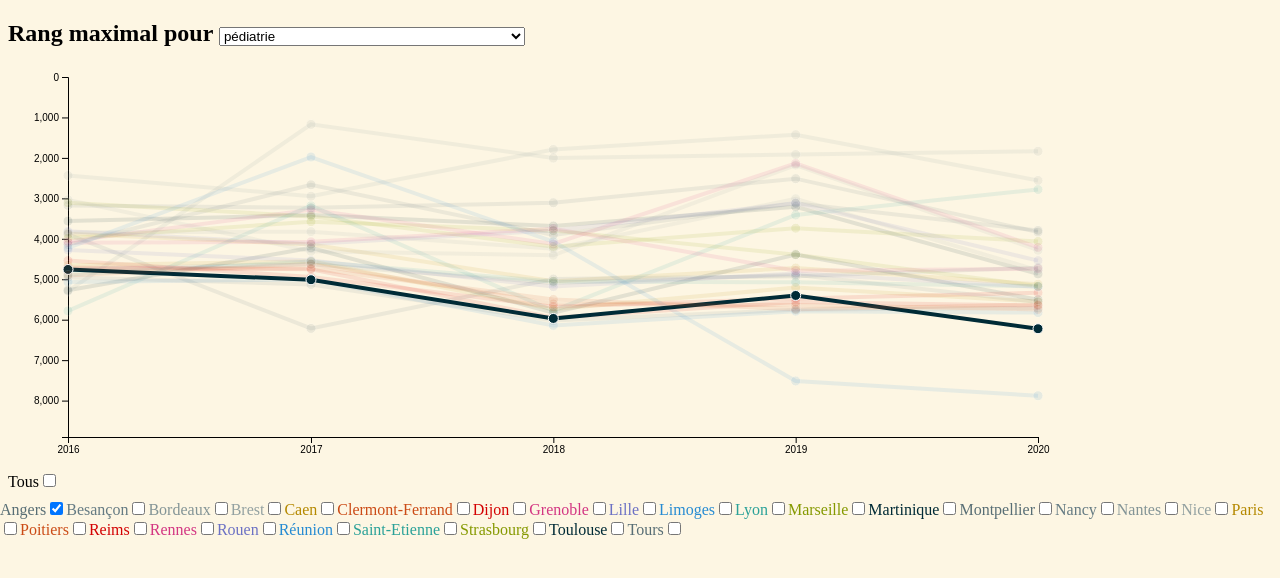
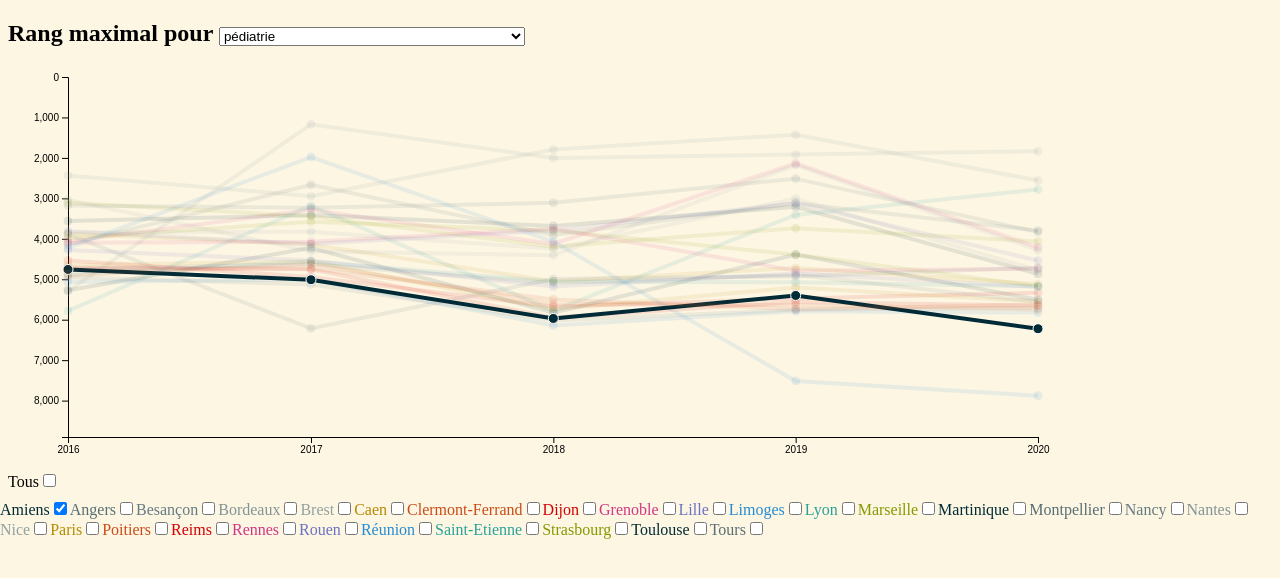
Before and after one commit to apraga/ecn, a plain HTML site: page docs/index.html in a window 1280 px wide. Drawn offline with Linux system fonts and the light colour scheme.

Commit message:
Selction is now more precise

```diff
--- a/docs/index.html
+++ b/docs/index.html
@@ -10,7 +10,5 @@
         <h2> </h2>
         <script src="plot.js"></script>
         <div id="myplot"></div>
-        <div id="legend"></div>
-
     </body>
 </html>
--- a/docs/plot.js
+++ b/docs/plot.js
@@ -57,25 +57,27 @@ function createCheckboxes(svg, towns, myColor) {
     d3.selectAll("input").remove()
 
     // Add a "check all" option
-    d3.select("#legend")
+    d3.select("body")
         .append('label').text("Tous")
         .append('input')
         .attr("name", "fullSelect")
         .attr("type", "checkbox")
         .on("click", function(d){
             var check = this.checked
+            d3.selectAll("input").property("checked", check);
             towns.forEach(function (d) {
-                updateLinesPoints(svg, d, check)
+                updateLinesPoints(svg, d, check);
             })
         })
 
     // Generate checkbox
+    // Warning: do not use the same select here, otherwise, the first element will be skipped
     d3.select("#legend")
         .data(towns)
         .enter()
         .append('label')
-        .attr('for',function(d,i){ return 'a'+i; })
-        .text(function(d) { return d; })
+        .attr('for',function(d,i){ return 'label'+i; })
+        .text(function(d) { console.log(d); return d; })
         .style("color", function(d){return myColor(d) })
         .append("input")
         .property("checked", false)
@@ -84,13 +86,12 @@ function createCheckboxes(svg, towns, myColor) {
         .on("click", function(d){
             // This.__data__ is a bit ugly to get the name but it works
             updateLinesPoints(svg, this.__data__, this.checked)
-
         })
 
     // Only show first value: set the
     svg.selectAll("path[class="+towns[0]+"]").style("opacity", 1); // Set path
     svg.selectAll("g[class="+towns[0]+"]").selectAll("circle").style("opacity", 1); // Set circles
-    d3.select("input[id=legend1]").property("checked", true) // Checkbox
+    d3.select("input[id=legend0]").property("checked", true) // Checkbox
 }
 
 
@@ -149,8 +150,9 @@ function plotSpe(speTitle, rankmax, svg, width, height) {
         // Also, we cannot used the checked property directly...
         var match = d3.selectAll("input[type=checkbox]").nodes();
         var matchF = match.filter(function(v) {return v.checked;})
-        if (matchF.length == 1)
+        if (matchF.length == 1) {
             rank = spe.get(matchF[0].__data__).get(date);
+        }
         else
             rank = d.target.__data__[1];
 
```
